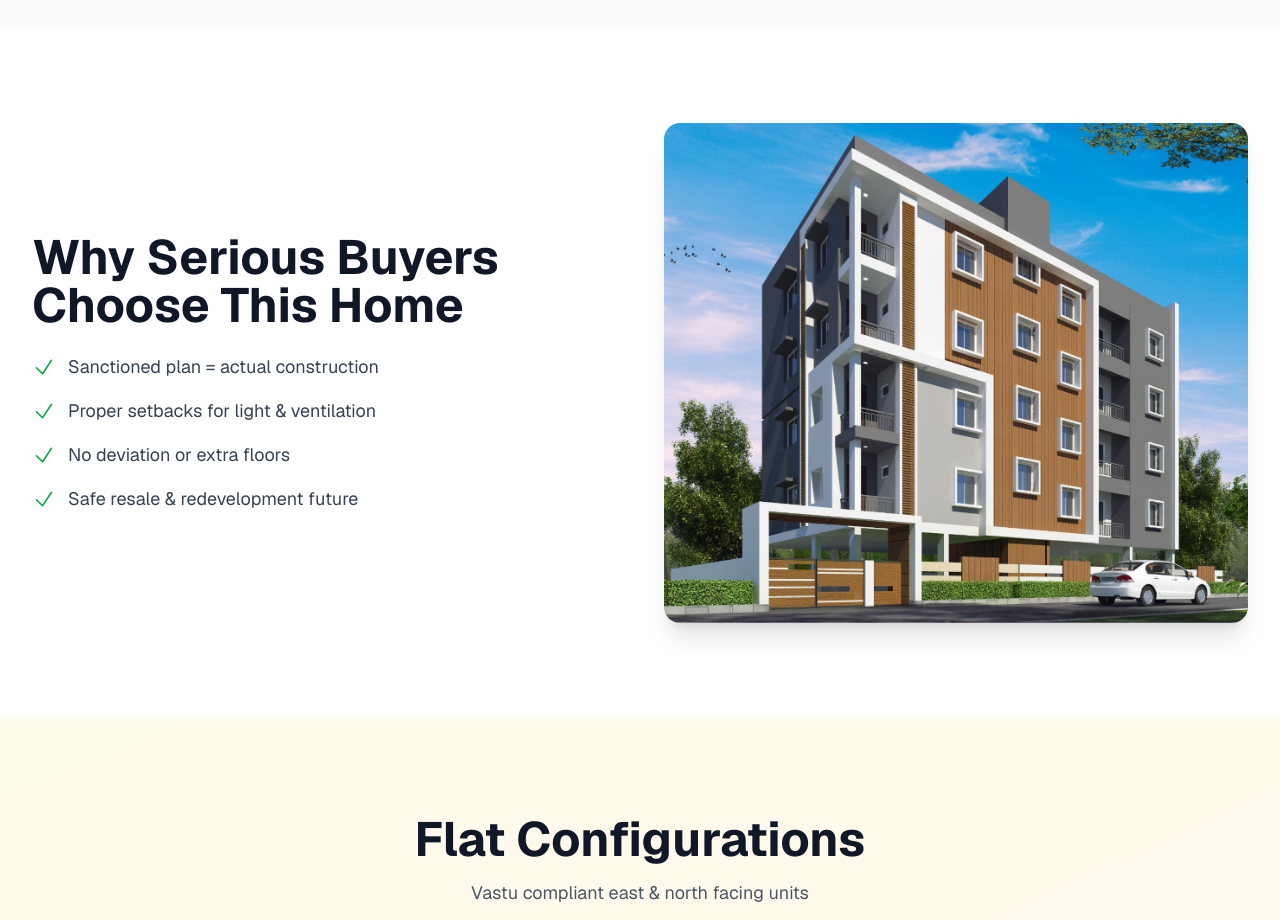
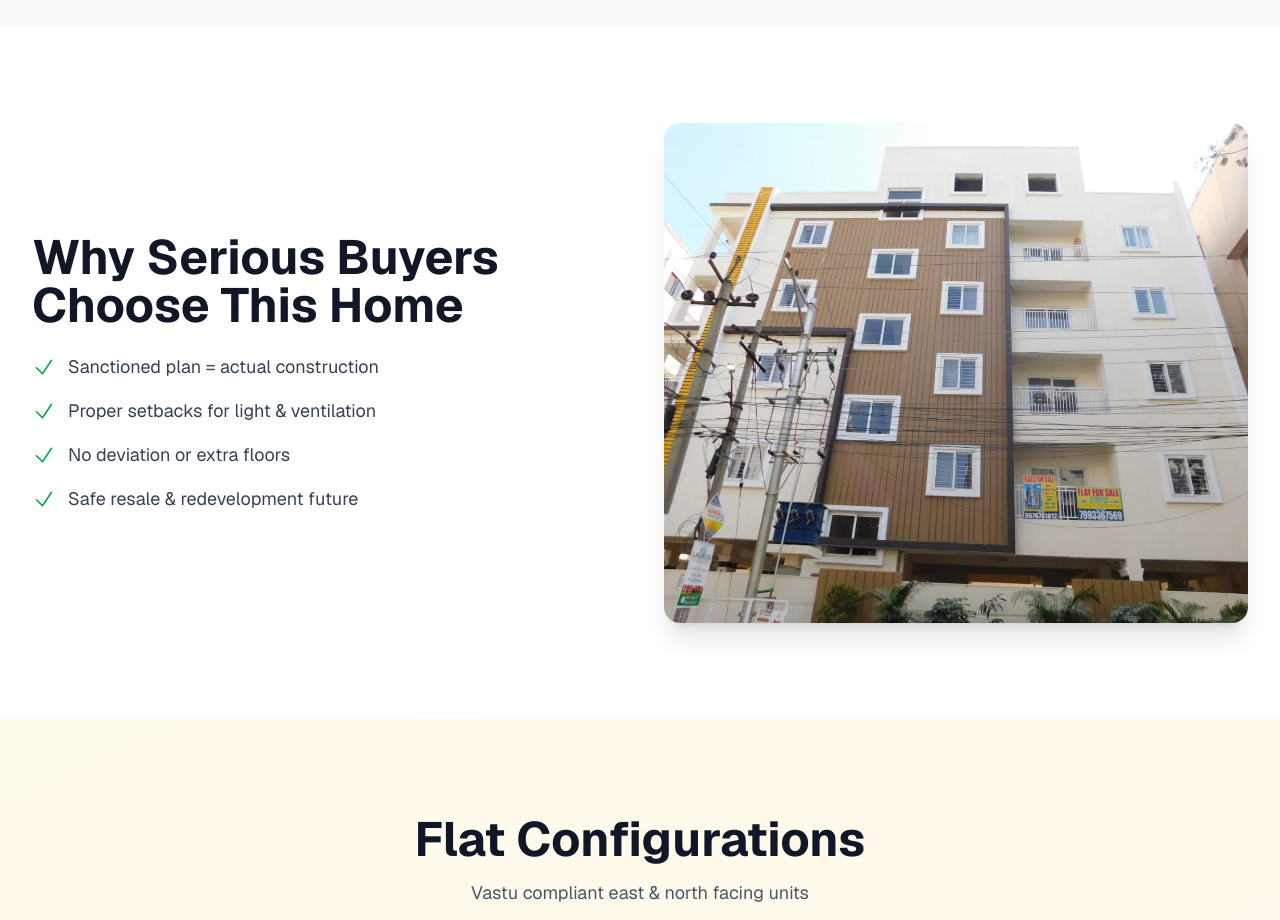
Before and after one commit to jayakrishnasanikommu/prasthanam, a Next.js app: page /projects/bachupally in a window 1280 px wide. Shown: the part 1000-1920 px from the top of the page. Built offline with nearby package versions, Linux system fonts and the light colour scheme.

Commit message:
irl image included

```diff
--- a/app/components/WhyChooseBachupally.tsx
+++ b/app/components/WhyChooseBachupally.tsx
@@ -33,8 +33,8 @@ export default function WhyChooseBachupally() {
           {/* Right: Image */}
           <div className="relative h-[400px] lg:h-[500px] w-full rounded-2xl overflow-hidden shadow-xl">
             <Image
-              src="/hero-section-house.jpeg"
-              alt="Bright, airy apartment interior"
+              src="/jaya-laksmi-nilayam-irl.jpeg"
+              alt="Jaya Lakshmi Nilayam - Real building image"
               fill
               className="object-cover"
             />
```
Also changed, not shown: public/jaya-laksmi-nilayam-irl.jpeg (added).
